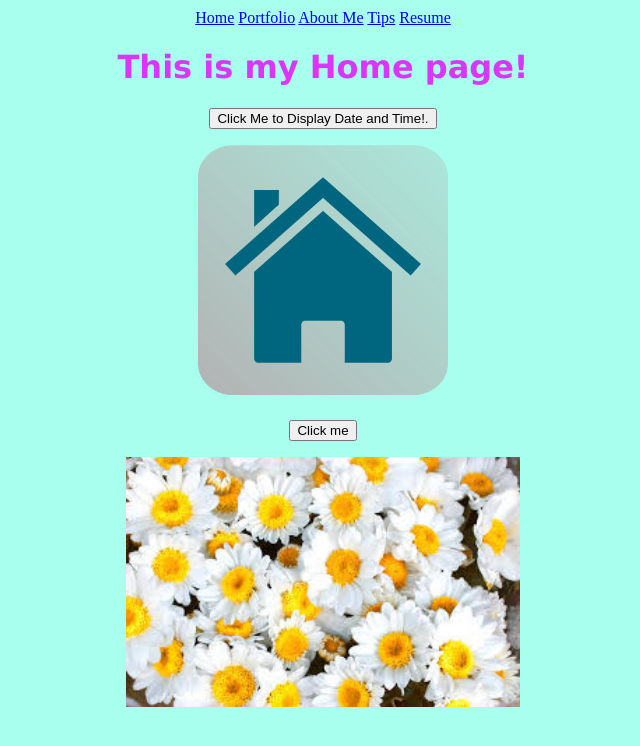
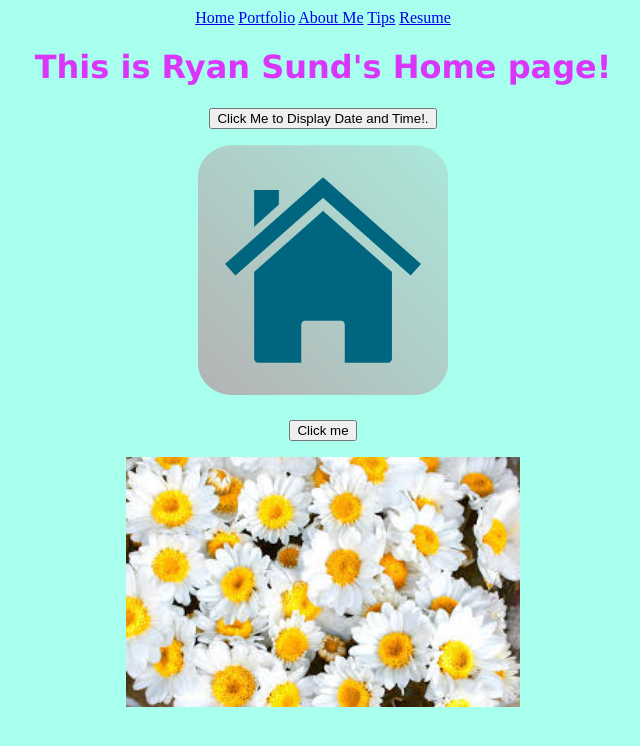
Before and after one commit to ryansund/ryansund.github.io, a plain HTML site: page my_website/index.html in a window 1280 px wide. Shown: the whole page, without its empty margins (317-957 px from the left). Drawn offline with Linux system fonts and the light colour scheme.

Commit message:
changed the heading

```diff
--- a/my_website/index.html
+++ b/my_website/index.html
@@ -13,7 +13,7 @@
     <a href="aboutme.html">About Me</a>
     <a href="tips.html">Tips</a>
     <a href="resume.html">Resume</a>
-    <font face="verdana"><font color=#D936F9><h1>This is my Home page!</h1></font color></font>
+    <font face="verdana"><font color=#D936F9><h1>This is Ryan Sund's Home page!</h1></font color></font>
     <body="style.css"></body>
        <button type="button" onclick="document.getElementById( 'demo' ).innerHTML = Date()">
   Click Me to Display Date and Time!.</button>
```
